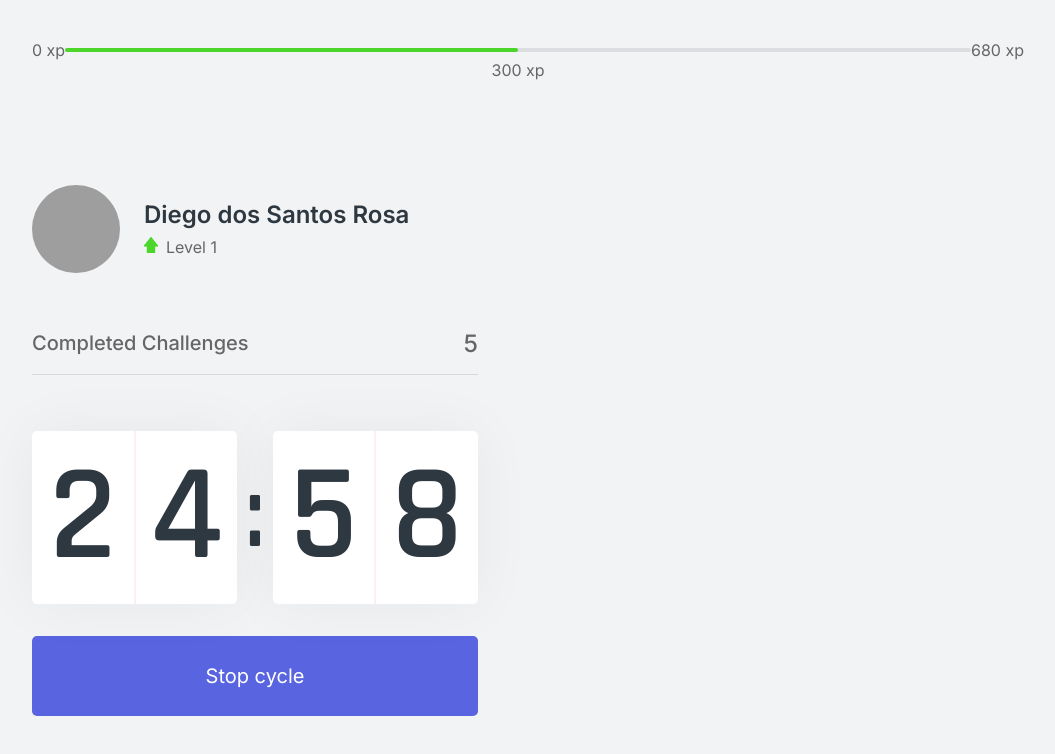
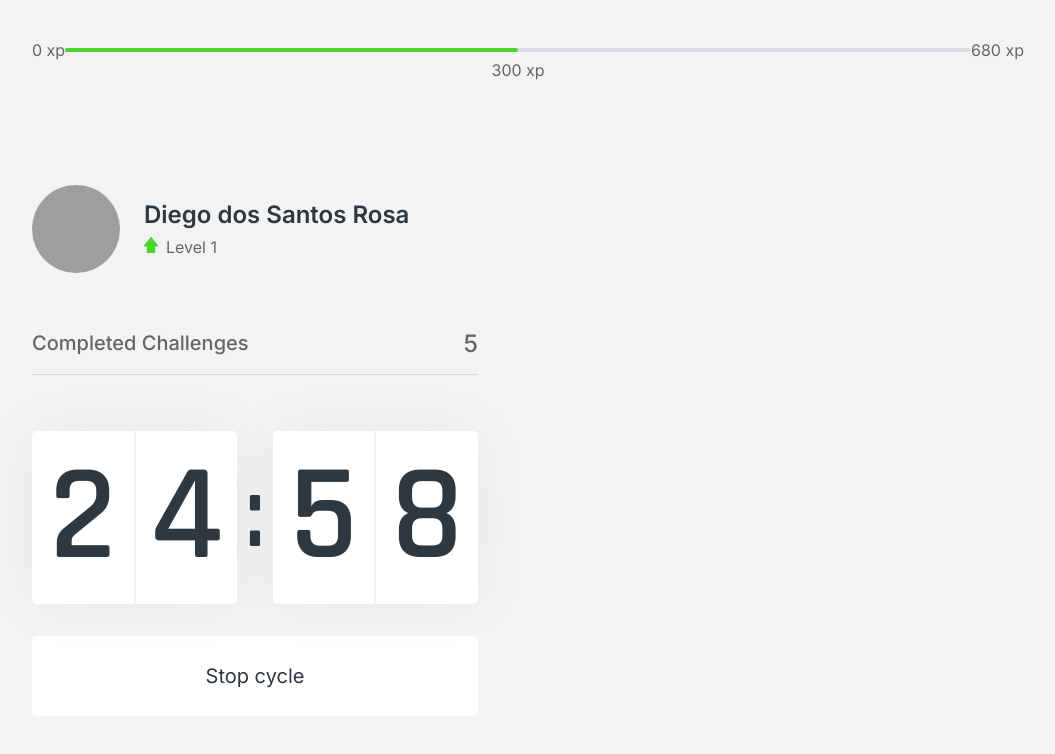
Before and after one commit to Diegodossantos23/next-focusit, a Next.js app in the folder focusit-next/: page / in a window 1280 px wide. Both pictures are taken after a click on the button "Start a cycle". Shown: the top 754 px of the page, without its empty margins (112-1167 px from the left). Built offline with nearby package versions, Linux system fonts and the light colour scheme; grey boxes are pictures that could not be loaded.

Commit message:
finalizei a funcionalidade de countdown

```diff
--- a/focusit-next/src/components/CountDown.tsx
+++ b/focusit-next/src/components/CountDown.tsx
@@ -1,5 +1,7 @@
 import { useEffect, useState } from 'react'
 import styles from '../styles/components/CountDown.module.css'
+
+let countDownTimeout: NodeJS.Timeout;
 
 export const CountDown = () => {
     const [time, setTime] = useState(25 * 60)
@@ -13,12 +15,19 @@
 
 
     const startCountDown = () => {
-        setIsActive(true)
+        setIsActive(true);
     }
+
+    const resetCountDown = () => {
+        clearTimeout(countDownTimeout);
+        setIsActive(false);
+        setTime(25 * 60);
+    }
+
 
     useEffect(() => {
         if(isActive && time > 0) {
-            setTimeout(() => {
+            countDownTimeout = setTimeout(() => {
                 setTime(time - 1)
             }, 1000)
         }
@@ -38,14 +47,24 @@
                 </div>
             </div>
 
-            <button
-                type="button"
-                className={styles.countDownButton}
-                onClick={() => startCountDown()}
-                >
-                    {isActive ? 'Stop cycle' : 'Start a cycle'}
+            {isActive ? (
+                <button
+                    type="button"
+                    className={`${styles.countDownButton} ${styles.countDownButtonActive}`}
+                    onClick={resetCountDown}
+                    >
+                        Stop cycle
+                </button>
+            ) : (
+                <button
+                    type="button"
+                    className={styles.countDownButton}
+                    onClick={startCountDown}
+                    >
+                        Start a cycle
+                </button>
+            )}
 
-            </button>
         </div>
     )
 }
--- a/focusit-next/src/styles/components/CountDown.module.css
+++ b/focusit-next/src/styles/components/CountDown.module.css
@@ -63,3 +63,17 @@
     background: var(--green);
 
 }
+
+.countDownButton:hover{
+    background: var(--blue-dark);
+}
+
+.countDownButtonActive{
+    background: var(--white);
+    color: var(--title);
+}
+
+.countDownButtonActive:hover{
+    background: var(--red);
+    color: var(--white);
+}
```
